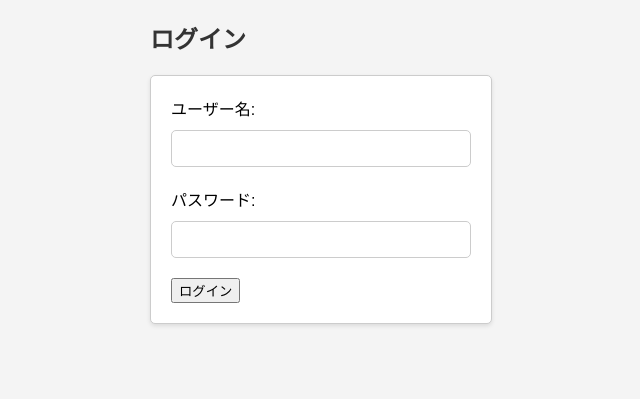
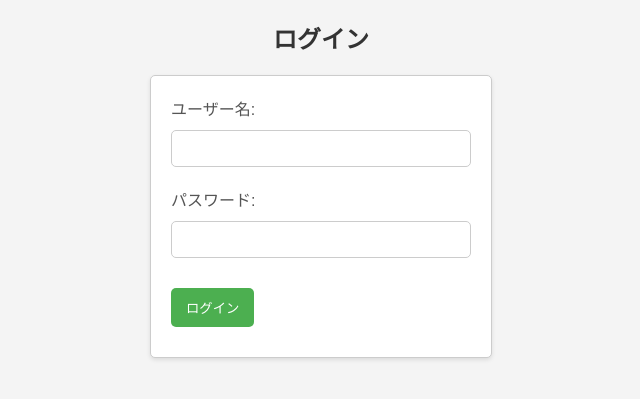
Before and after one commit to DogoShota/Attendance_app, a PHP site: page /login.php in a window 1280 px wide. Shown: the top 399 px of the page, without its empty margins (319-959 px from the left). Run offline with PHP 8.4, Linux system fonts and the light colour scheme.

Commit message:
ログイン画面のログインボタンの変更

```diff
--- a/login.php
+++ b/login.php
@@ -67,7 +67,7 @@ if ($_SERVER['REQUEST_METHOD'] == 'POST') {
             <input type="text" id="username" name="username" required>
             <label for="password">パスワード:</label>
             <input type="password" id="password" name="password" required>
-            <input type="submit" value="ログイン">
+            <button type="submit" class="button">ログイン</button>
         </form>
         <?php
         if (isset($error)) {
--- a/style.css
+++ b/style.css
@@ -9,6 +9,7 @@ body {
 }
 
 h1, h2 {
+    text-align: center;
     color: #333;
 }
 
@@ -25,6 +26,7 @@ form {
 label {
     display: block;
     margin-bottom: 10px;
+    color: #555;
 }
 
 input[type="text"],
@@ -44,6 +46,7 @@ button {
     border: none;
     border-radius: 5px;
     cursor: pointer;
+    text-align: center;
     margin-right: 10px;
 }
 
```
